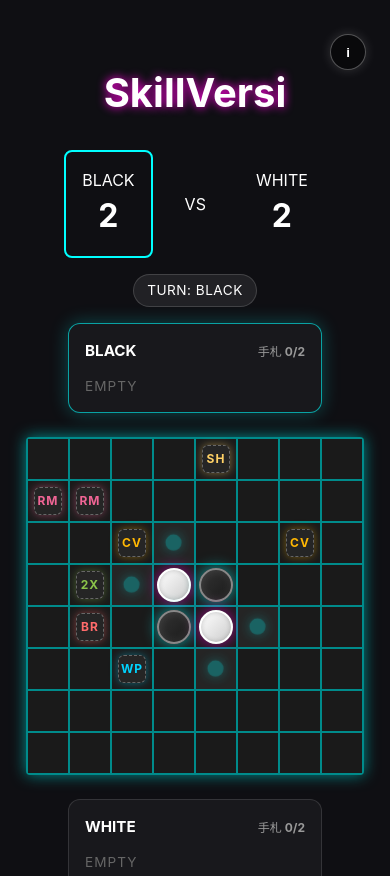
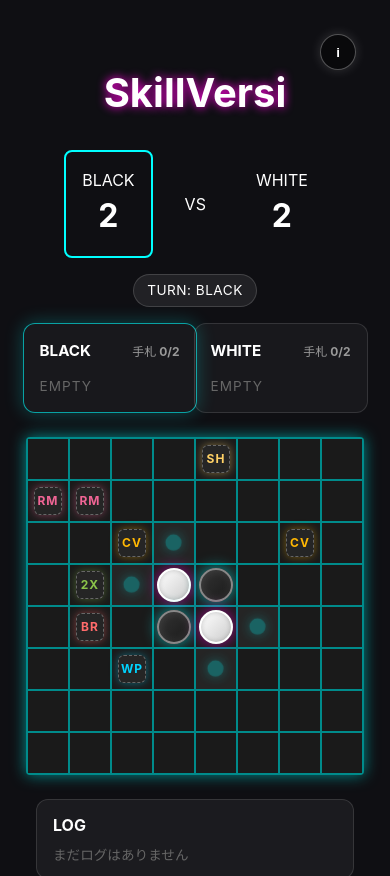
Before and after one commit to santa928/skillversi, a React (Vite) app: page / in a window 390 px wide. Built offline with nearby package versions, Linux system fonts and the light colour scheme.

Commit message:
スマホ時に手札を盤面上に左右配置

```diff
--- a/src/App.tsx
+++ b/src/App.tsx
@@ -232,7 +232,7 @@ function App() {
       </div>
 
       <div className="board-layout">
-        <div className="side-panel">
+        <div className="side-panel left-panel">
           {renderHand('black')}
         </div>
         <div className="board-stack">
@@ -338,7 +338,7 @@ function App() {
             </div>
           )}
         </div>
-        <div className="side-panel">
+        <div className="side-panel right-panel">
           {renderHand('white')}
         </div>
       </div>
--- a/src/index.css
+++ b/src/index.css
@@ -302,11 +302,12 @@ body {
 }
 
 .board-layout {
-  display: flex;
+  display: grid;
+  grid-template-columns: minmax(220px, 260px) auto minmax(220px, 260px);
+  grid-template-areas: "left board right";
   gap: 1.5rem;
   justify-content: center;
-  align-items: flex-start;
-  flex-wrap: wrap;
+  align-items: start;
 }
 
 .board-stack {
@@ -314,10 +315,20 @@ body {
   flex-direction: column;
   align-items: center;
   gap: 0.8rem;
+  grid-area: board;
 }
 
 .side-panel {
   display: flex;
+  justify-content: center;
+}
+
+.left-panel {
+  grid-area: left;
+}
+
+.right-panel {
+  grid-area: right;
 }
 
 .skill-panel {
@@ -464,8 +475,11 @@ body {
 
 @media (max-width: 900px) {
   .board-layout {
-    flex-direction: column;
-    align-items: center;
+    grid-template-columns: minmax(0, 1fr) minmax(0, 1fr);
+    grid-template-areas:
+      "left right"
+      "board board";
+    justify-items: center;
   }
 
   .side-panel {
@@ -483,6 +497,10 @@ body {
   #root {
     padding: 1.5rem;
   }
+
+  .skill-panel {
+    min-width: 160px;
+  }
 }
 
 @media (max-width: 480px) {
@@ -493,6 +511,10 @@ body {
 
   #root {
     padding: 1rem;
+  }
+
+  .skill-panel {
+    min-width: 140px;
   }
 }
 
```
